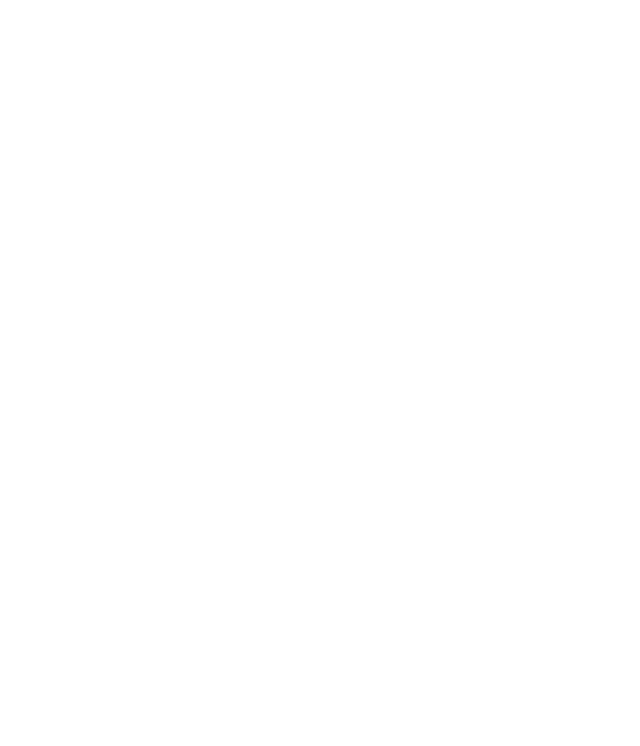
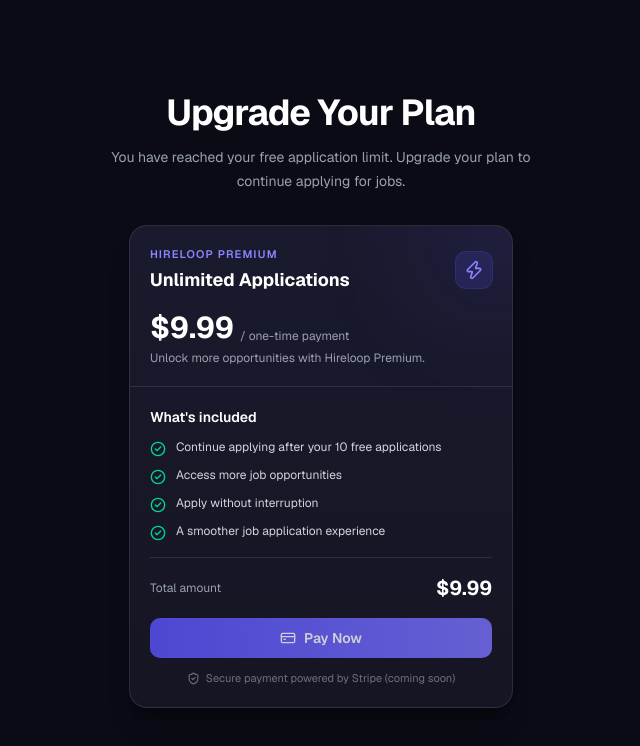
Before and after one commit to mehedilabs/hireloop-client, a Next.js app: page /payment in a window 1280 px wide. Shown: the top 746 px of the page, without its empty margins (319-959 px from the left). Built offline with nearby package versions, Linux system fonts and the light colour scheme.

Commit message:
feat: add premium payment page with plan details using AI

```diff
--- /dev/null
+++ b/app/payment/_components/PaymentPlanCard.tsx
@@ -0,0 +1,87 @@
+import { CheckCircle2, CreditCard, ShieldCheck, Zap } from "lucide-react"
+
+export function PaymentPlanCard() {
+  const features = [
+    "Continue applying after your 10 free applications",
+    "Access more job opportunities",
+    "Apply without interruption",
+    "A smoother job application experience",
+  ]
+
+  return (
+    <div className="mx-auto w-full max-w-sm overflow-hidden rounded-2xl border border-white/10 bg-gradient-to-b from-[#1a1a2e] to-[#151523] shadow-xl shadow-black/30">
+      <div className="relative border-b border-white/10 p-5">
+        <div className="pointer-events-none absolute -top-10 -right-10 h-28 w-28 rounded-full bg-[#5c53fe]/20 blur-3xl" />
+
+        <div className="relative flex items-center justify-between">
+          <div>
+            <p className="text-[11px] font-semibold tracking-widest text-[#8b84ff]">
+              HIRELOOP PREMIUM
+            </p>
+
+            <h2 className="mt-1 text-lg font-bold text-white">
+              Unlimited Applications
+            </h2>
+          </div>
+
+          <div className="rounded-lg bg-[#5c53fe]/15 p-2 text-[#8b84ff] ring-1 ring-[#5c53fe]/30">
+            <Zap size={20} />
+          </div>
+        </div>
+
+        <div className="relative mt-4 flex items-end gap-1.5">
+          <span className="text-3xl font-bold text-white">$9.99</span>
+          <span className="pb-0.5 text-xs text-gray-400">
+            / one-time payment
+          </span>
+        </div>
+
+        <p className="relative mt-1 text-xs text-gray-400">
+          Unlock more opportunities with Hireloop Premium.
+        </p>
+      </div>
+
+      <div className="p-5">
+        <h3 className="mb-3 text-sm font-semibold text-white">
+          What&apos;s included
+        </h3>
+
+        <ul className="space-y-2.5">
+          {features.map((feature) => (
+            <li
+              key={feature}
+              className="flex items-start gap-2.5 text-xs text-gray-300"
+            >
+              <CheckCircle2
+                size={16}
+                className="mt-0.5 shrink-0 text-emerald-400"
+              />
+              {feature}
+            </li>
+          ))}
+        </ul>
+
+        <div className="my-4 border-t border-white/10" />
+
+        <div className="flex items-center justify-between">
+          <span className="text-xs text-gray-400">Total amount</span>
+          <span className="text-xl font-bold text-white">$9.99</span>
+        </div>
+
+        <button
+          type="button"
+          disabled
+          className="mt-4 flex h-10 w-full cursor-not-allowed items-center justify-center gap-2 rounded-lg bg-gradient-to-r from-[#5c53fe] to-[#7a72ff] text-sm font-semibold text-white opacity-80 transition-colors"
+        >
+          <CreditCard size={16} />
+          Pay Now
+        </button>
+
+        <div className="mt-3 flex items-center justify-center gap-1.5 text-[11px] text-gray-500">
+          <ShieldCheck size={13} />
+          Secure payment powered by Stripe (coming soon)
+        </div>
+      </div>
+    </div>
+  )
+}
--- a/app/payment/page.tsx
+++ b/app/payment/page.tsx
@@ -1,7 +1,24 @@
-import React from "react"
+import { PaymentPlanCard } from "./_components/PaymentPlanCard"
 
 const PaymentPage = () => {
-  return <div></div>
+  return (
+    <main className="flex min-h-screen items-center justify-center bg-[#0b0b16] px-4 py-12">
+      <div className="w-full max-w-xl">
+        <div className="mb-8 text-center">
+          <h1 className="text-3xl font-bold tracking-tight text-white sm:text-4xl">
+            Upgrade Your Plan
+          </h1>
+
+          <p className="mx-auto mt-3 max-w-md text-sm leading-6 text-gray-400">
+            You have reached your free application limit. Upgrade your plan to
+            continue applying for jobs.
+          </p>
+        </div>
+
+        <PaymentPlanCard />
+      </div>
+    </main>
+  )
 }
 
 export default PaymentPage
```
